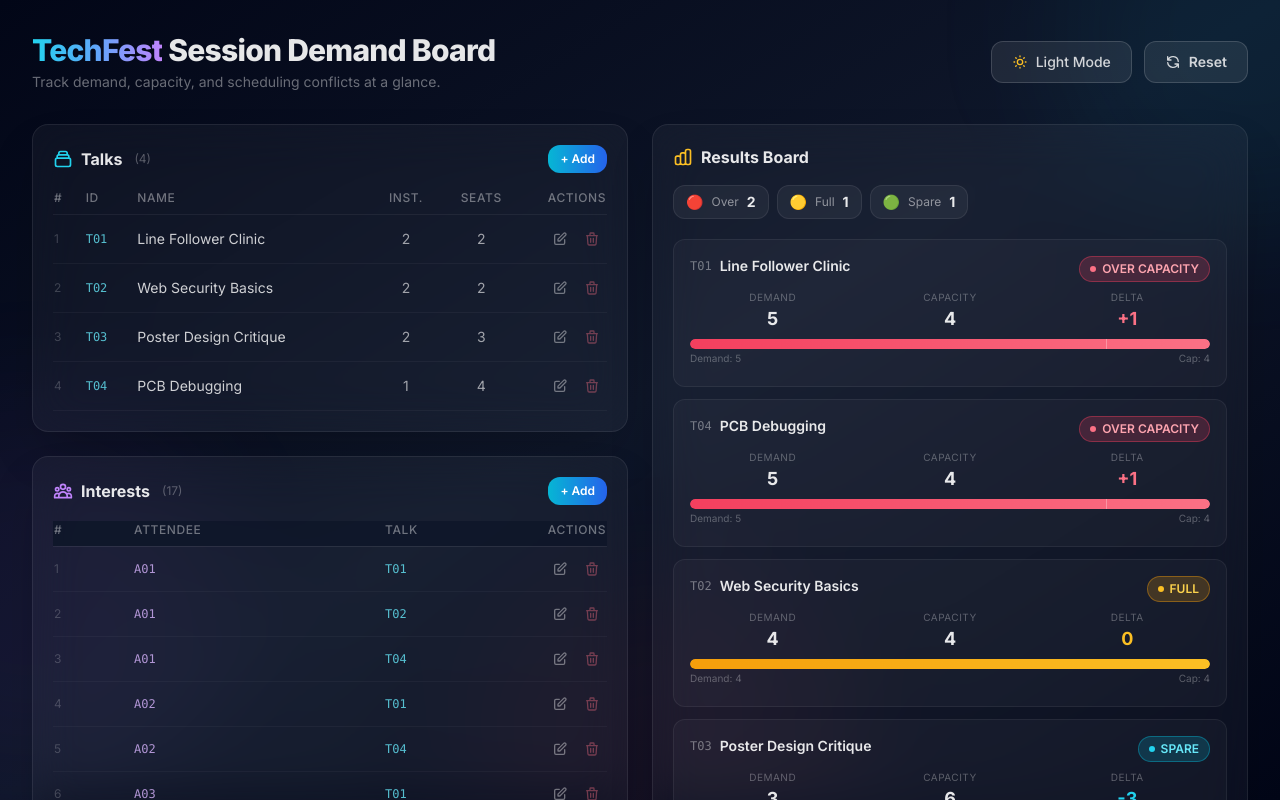
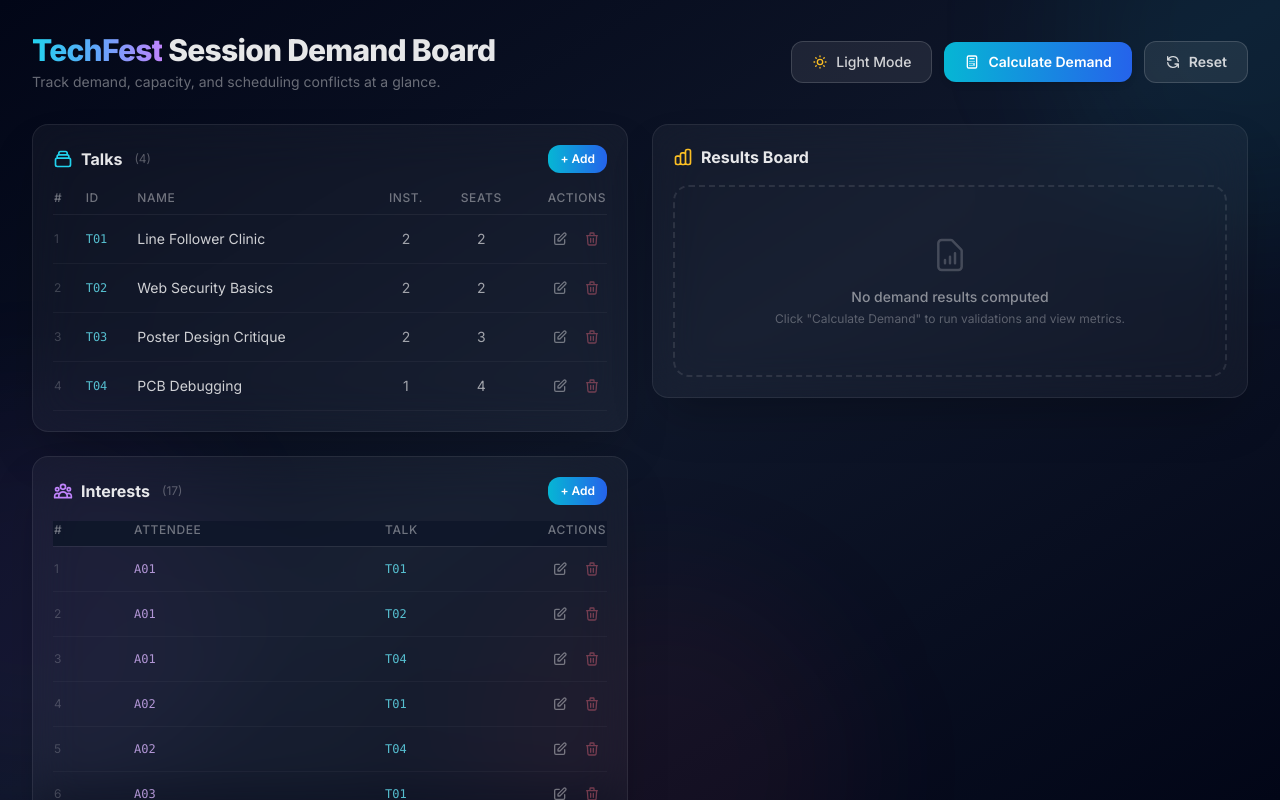
Before and after one commit to codervaruns/TechFest-Session-Demand-Board, a React (Vite) app: page / in a window 1280 px wide. Shown: the top 800 px of the page. Built offline with nearby package versions, Linux system fonts and the light colour scheme.

Commit message:
feat: add manual calculation trigger, update validation messaging, and improve empty state UI

```diff
--- a/index.html
+++ b/index.html
@@ -4,6 +4,7 @@
     <meta charset="UTF-8" />
     <link rel="icon" type="image/svg+xml" href="/favicon.svg" />
     <meta name="viewport" content="width=device-width, initial-scale=1.0" />
+    <title>TechFest Session Demand Board</title>
     <meta name="description" content="TechFest Session Demand Board — track talk demand, capacity, and scheduling conflicts in real time." />
     <link rel="preconnect" href="https://fonts.googleapis.com" />
     <link rel="preconnect" href="https://fonts.gstatic.com" crossorigin />
--- a/src/App.jsx
+++ b/src/App.jsx
@@ -103,7 +103,7 @@ function validateInterests(interests, validTalkIds) {
 
     // Unknown talk ID
     if (trimmedTalk !== '' && !validTalkIds.has(trimmedTalk)) {
-      errors.push(`UNKNOWN_TALK — Row ${i + 1}: talk "${trimmedTalk}" does not exist in the Talks table.`);
+      errors.push(`UNKNOWN_TALK — Row ${i + 1}: attendee "${trimmedAttendee}" registered for unknown talk "${trimmedTalk}".`);
     }
   }
 
@@ -427,11 +427,11 @@ export default function App() {
     setTheme((prev) => (prev === 'dark' ? 'light' : 'dark'));
   };
 
-  // ── Live Validation & Calculation ─────────────────────────────────────────────
+  // ── Calculation Action ─────────────────────────────────────────────────────────
 
-  useEffect(() => {
-    const cleanTalks = talks.map(({ _key, ...rest }) => rest);
-    const cleanInterests = interests.map(({ _key, ...rest }) => rest);
+  const handleCalculate = (currentTalks = talks, currentInterests = interests) => {
+    const cleanTalks = currentTalks.map(({ _key, ...rest }) => rest);
+    const cleanInterests = currentInterests.map(({ _key, ...rest }) => rest);
 
     const validation = validateAll(cleanTalks, cleanInterests);
     if (!validation.valid) {
@@ -442,13 +442,15 @@ export default function App() {
       const raw = calculateResults(cleanTalks, cleanInterests);
       setResults(sortResults(raw));
     }
-  }, [talks, interests]);
+  };
 
   // ── Actions ───────────────────────────────────────────────────────────────────
 
   const handleReset = () => {
     setTalks(deepClone(DEFAULT_TALKS));
     setInterests(deepClone(DEFAULT_INTERESTS));
+    setErrors([]);
+    setResults(null);
   };
 
   // ── Talk CRUD ─────────────────────────────────────────────────────────────────
@@ -568,6 +570,16 @@ export default function App() {
                 <span className="transition-colors duration-500 font-medium">
                   {theme === 'dark' ? 'Light Mode' : 'Dark Mode'}
                 </span>
+              </button>
+              <button
+                id="calculate-btn"
+                onClick={() => handleCalculate()}
+                className="btn-primary flex items-center gap-2 shadow-md hover:shadow-cyan-500/25 transition-all duration-300 font-semibold"
+              >
+                <svg className="w-4 h-4" fill="none" viewBox="0 0 24 24" stroke="currentColor" strokeWidth={2}>
+                  <path strokeLinecap="round" strokeLinejoin="round" d="M9 7h6m0 10v-3m-3 3h.01M9 17h.01M9 14h.01M12 14h.01M15 11h.01M12 11h.01M9 11h.01M7 21h10a2 2 0 002-2V5a2 2 0 00-2-2H7a2 2 0 00-2 2v14a2 2 0 002 2z" />
+                </svg>
+                Calculate Demand
               </button>
               <button id="reset-btn" onClick={handleReset} className="btn-secondary">
                 <span className="flex items-center gap-2">
@@ -766,7 +778,7 @@ export default function App() {
                 Results Board
               </h2>
 
-              {results && (
+              {results ? (
                 <div className="space-y-5 animate-[fadeIn_0.3s_ease-out]">
                   {/* Status Count Pills */}
                   <div id="status-counts" className="flex flex-wrap gap-2">
@@ -827,6 +839,14 @@ export default function App() {
                     ))}
                   </div>
                 </div>
+              ) : (
+                <div className="py-12 px-4 text-center border-2 border-dashed border-slate-200/80 dark:border-white/10 rounded-2xl animate-[fadeIn_0.2s_ease-out]">
+                  <svg className="w-10 h-10 mx-auto text-slate-300 dark:text-white/20 mb-3" fill="none" viewBox="0 0 24 24" stroke="currentColor" strokeWidth={1.5}>
+                    <path strokeLinecap="round" strokeLinejoin="round" d="M9 17v-2m3 2v-4m3 4v-6m2 10H7a2 2 0 01-2-2V5a2 2 0 012-2h5.586a1 1 0 01.707.293l5.414 5.414a1 1 0 01.293.707V19a2 2 0 01-2 2z" />
+                  </svg>
+                  <p className="text-sm font-medium text-slate-600 dark:text-white/50">No demand results computed</p>
+                  <p className="text-xs text-slate-400 dark:text-white/30 mt-1">Click "Calculate Demand" to run validations and view metrics.</p>
+                </div>
               )}
             </section>
           </div>
```
Also changed, not shown: 1 other file (tests, documents, lock files or other folders).
